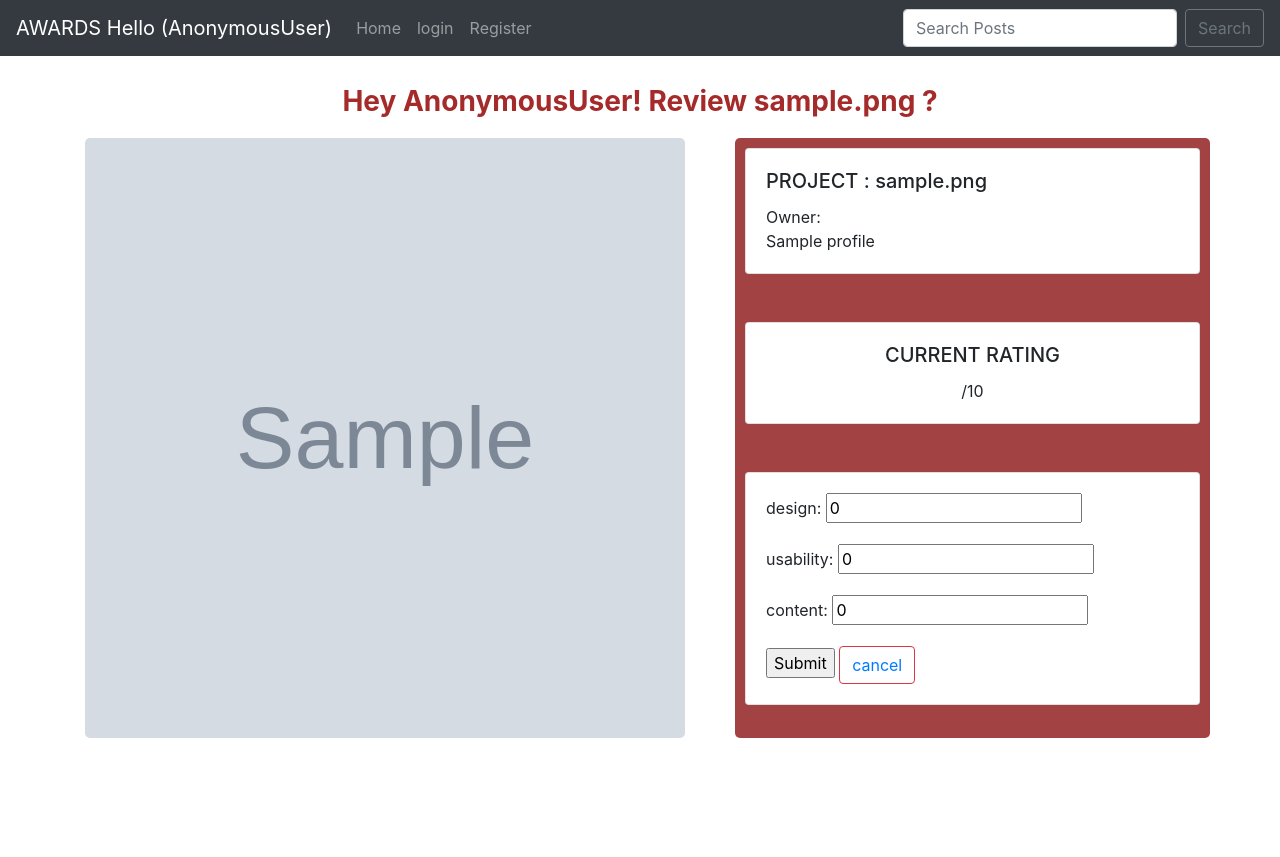
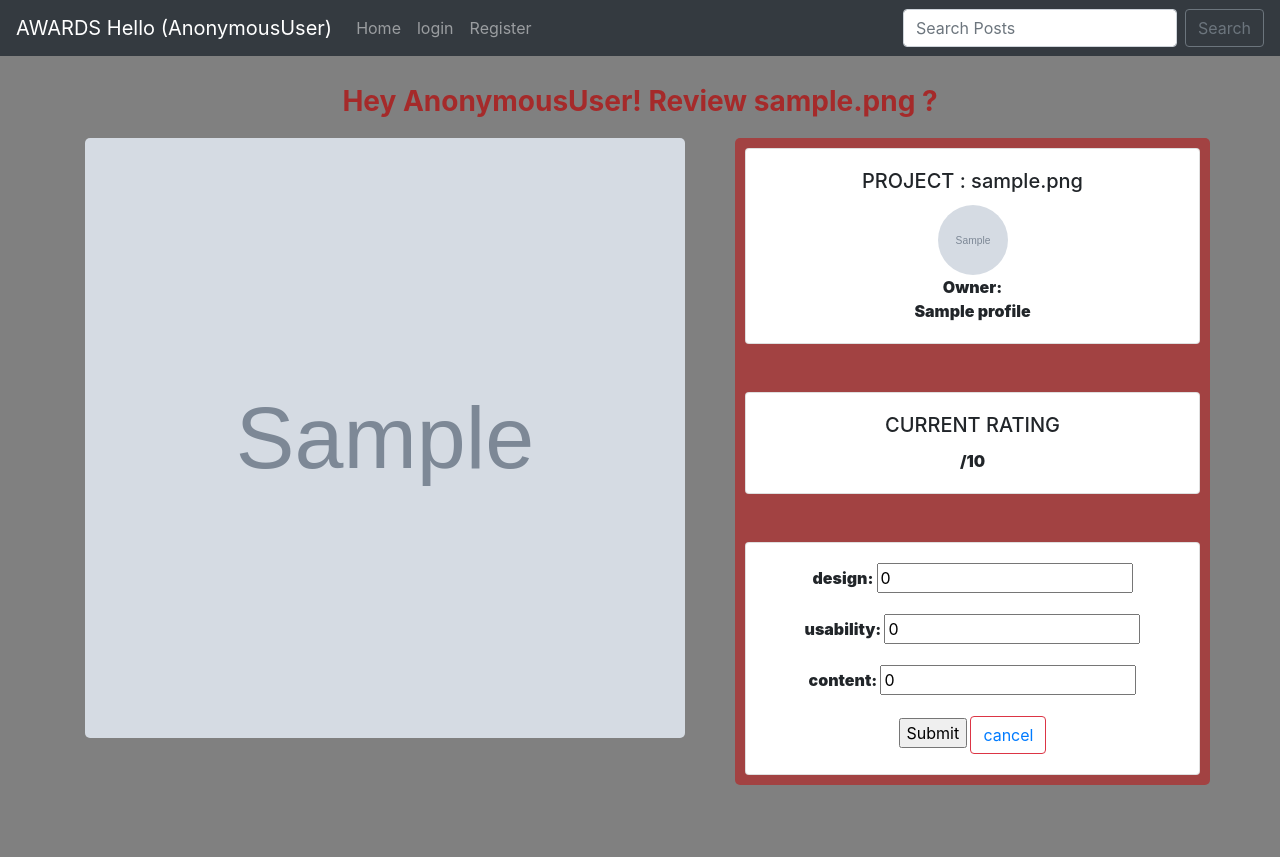
Before and after one commit to lcmongwe/Pro-Awards, a Django app: page /review/1 in a window 1280 px wide. Before the commit the page ends 738 px from the top, so only its background shows below. Run offline with Django 4.2, Linux system fonts and the light colour scheme; tables that the repository leaves empty hold one stand-in row (values such as "Sample post"); grey boxes marked "Sample" are stand-in pictures; some libraries are stand-ins or nearby versions.

Commit message:
profile picture added to review

```diff
--- a/awapp/static/css/review.css
+++ b/awapp/static/css/review.css
@@ -1,9 +1,18 @@
+
+body{
+    background-color: grey;
+}
 .cardy{
     background-color: rgb(162, 66, 66);
     border-radius: 5px;
-    padding:10px
+    padding:10px;
+    text-align:center;
+    font-weight: bolder;
 }
 
+.cardy img{
+    border-radius: 250rem;
+}
 .image img{
     border-radius: 5px
 }
@@ -12,3 +21,7 @@
     /* border-radius: 250rem; */
     text-align: center;
 }
+
+.row1{
+    font-weight: bolder;
+}
--- a/awapp/templates/home.html
+++ b/awapp/templates/home.html
@@ -11,7 +11,7 @@
 <p>Hello {{user.username}}!</p>
 <hr>
 {%for post in posts%}
-<div class="row">
+<div class="row row1">
 <div class="col-md-4 column1">
 <img src="{{post.image.url}}" alt="" width="400px" height="400px">
 </div>
@@ -23,7 +23,7 @@
       <div class="card-body">
         <h5 class="card-title">PROJECT : {{post.img_name}}</h5>
         <img src="{{post.poster.image.url}}" alt="" width="70px" height="70px">
-        <p class="card-text">{{post.poster.name}}</p>
+        <p class="card-text">By: {{post.poster.name}}</p>
         <a href="{% url 'review' post.id %}" class="btn btn-primary">Rate </a>
       </div>
     </div>
--- a/awapp/templates/review.html
+++ b/awapp/templates/review.html
@@ -18,6 +18,8 @@
     <div class="card card1">
       <div class="card-body">
         <h5 class="card-title">PROJECT : {{post.img_name}}</h5>
+        <img src="{{post.poster.image.url}}" alt="" width="70px" height="70px">
+
         <p class="card-text">Owner: <br> {{post.poster.name}}</p>
       </div>
     </div>
```
